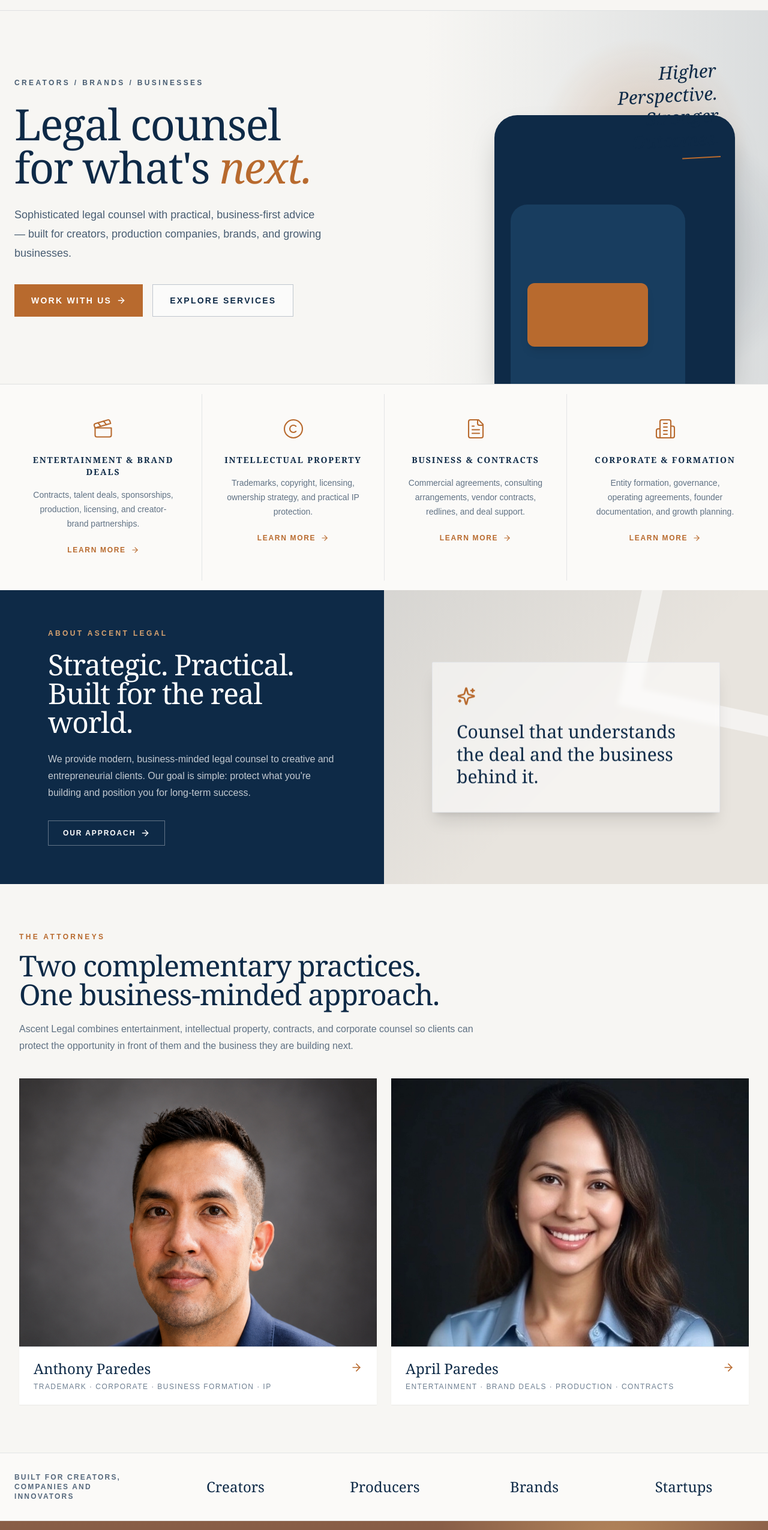
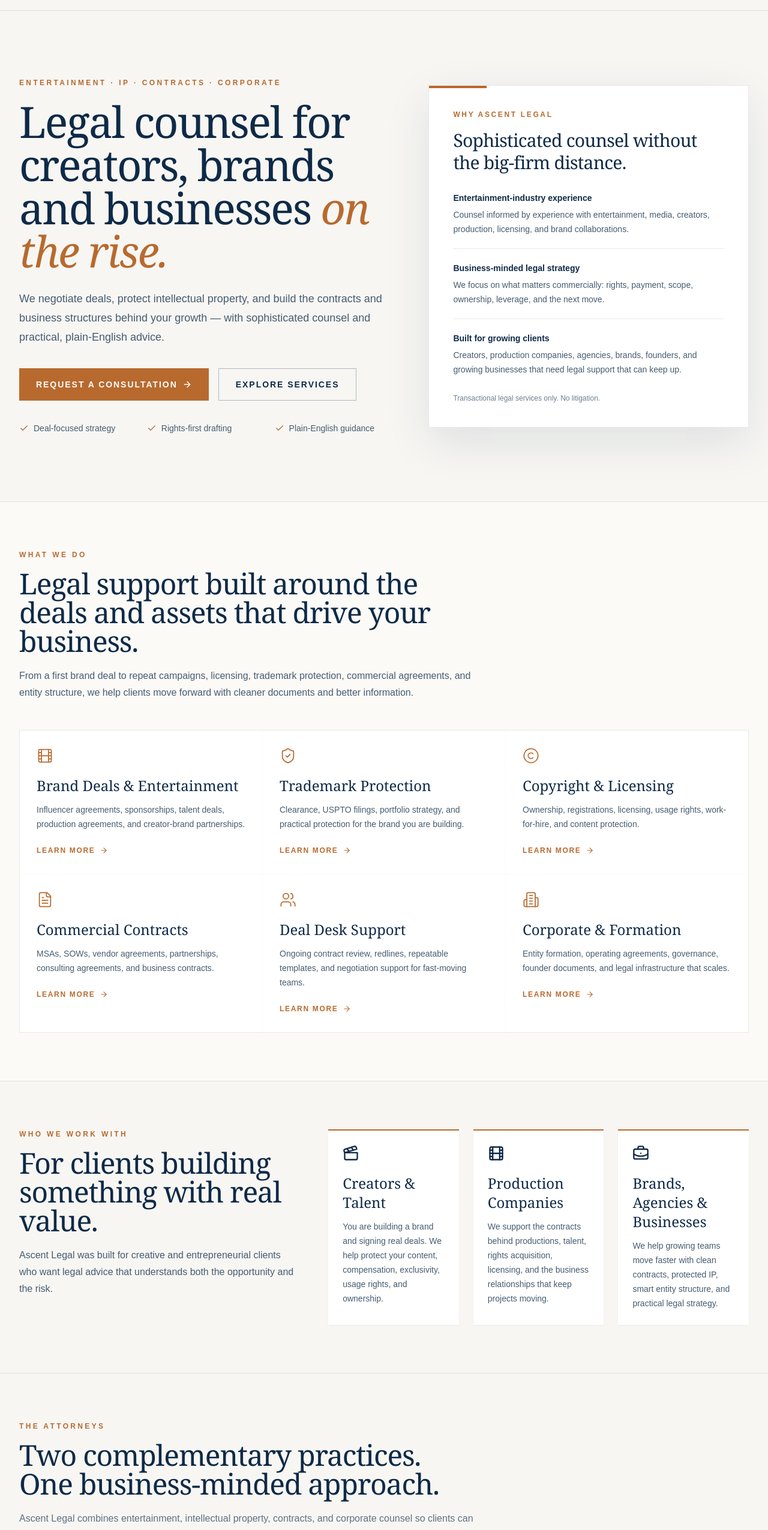
Before and after one commit to ajdreams17/Ascentlegal, a Next.js app: page / in a window 1280 px wide. Shown: the part 61-2612 px from the top of the page at 60% size. Built offline with nearby package versions, Linux system fonts and the light colour scheme.

Commit message:
Rework homepage content hierarchy and restore key original sections

```diff
--- a/app/page.jsx
+++ b/app/page.jsx
@@ -1,106 +1,162 @@
 import Link from "next/link";
 import {
+  ArrowRight,
+  BriefcaseBusiness,
+  Building2,
+  Check,
   Clapperboard,
   Copyright,
   FileText,
-  Building2,
-  ArrowRight,
-  Sparkles,
+  Film,
+  ShieldCheck,
+  Users,
 } from "lucide-react";
 import FounderSection from "../components/FounderSection";
 
 export const metadata = {
   title: "Ascent Legal | Entertainment, IP & Business Counsel",
   description:
-    "Sophisticated, business-first legal counsel for creators, production companies, brands, agencies, and growing businesses. Entertainment, intellectual property, contracts, and corporate formation.",
+    "Business-first entertainment, intellectual property, contracts, and corporate counsel for creators, production companies, brands, agencies, and growing businesses. Transactional counsel only.",
 };
 
 const services = [
   {
-    title: "Entertainment & Brand Deals",
-    desc: "Contracts, talent deals, sponsorships, production, licensing, and creator-brand partnerships.",
+    title: "Brand Deals & Entertainment",
+    desc: "Influencer agreements, sponsorships, talent deals, production agreements, and creator-brand partnerships.",
     href: "/services/entertainment",
-    icon: Clapperboard,
+    icon: Film,
   },
   {
-    title: "Intellectual Property",
-    desc: "Trademarks, copyright, licensing, ownership strategy, and practical IP protection.",
-    href: "/ip",
+    title: "Trademark Protection",
+    desc: "Clearance, USPTO filings, portfolio strategy, and practical protection for the brand you are building.",
+    href: "/services/trademark",
+    icon: ShieldCheck,
+  },
+  {
+    title: "Copyright & Licensing",
+    desc: "Ownership, registrations, licensing, usage rights, work-for-hire, and content protection.",
+    href: "/services/copyright",
     icon: Copyright,
   },
   {
-    title: "Business & Contracts",
-    desc: "Commercial agreements, consulting arrangements, vendor contracts, redlines, and deal support.",
+    title: "Commercial Contracts",
+    desc: "MSAs, SOWs, vendor agreements, partnerships, consulting agreements, and business contracts.",
     href: "/services/contracts-drafting",
     icon: FileText,
   },
   {
+    title: "Deal Desk Support",
+    desc: "Ongoing contract review, redlines, repeatable templates, and negotiation support for fast-moving teams.",
+    href: "/services/deal-desk-support",
+    icon: Users,
+  },
+  {
     title: "Corporate & Formation",
-    desc: "Entity formation, governance, operating agreements, founder documentation, and growth planning.",
+    desc: "Entity formation, operating agreements, governance, founder documents, and legal infrastructure that scales.",
     href: "/services/corporate-formation",
     icon: Building2,
   },
 ];
 
+const audiences = [
+  {
+    title: "Creators & Talent",
+    desc: "You are building a brand and signing real deals. We help protect your content, compensation, exclusivity, usage rights, and ownership.",
+    icon: Clapperboard,
+  },
+  {
+    title: "Production Companies",
+    desc: "We support the contracts behind productions, talent, rights acquisition, licensing, and the business relationships that keep projects moving.",
+    icon: Film,
+  },
+  {
+    title: "Brands, Agencies & Businesses",
+    desc: "We help growing teams move faster with clean contracts, protected IP, smart entity structure, and practical legal strategy.",
+    icon: BriefcaseBusiness,
+  },
+];
+
 export default function HomePage() {
   return (
-    <main className="bg-[#f7f6f3] text-[#0e2a47]">
+    <main className="bg-[#fbfaf7] text-[#0e2a47]">
       {/* HERO */}
-      <section className="relative overflow-hidden border-b border-[#0e2a47]/10 bg-[#f7f6f3]">
-        <div className="absolute inset-y-0 right-0 hidden w-[54%] md:block">
-          <div className="absolute inset-0 bg-[linear-gradient(90deg,#f7f6f3_0%,rgba(247,246,243,.72)_17%,rgba(14,42,71,.12)_100%)]" />
-          <div className="absolute inset-0 opacity-90 bg-[radial-gradient(circle_at_70%_35%,rgba(184,106,46,.28),transparent_28%),radial-gradient(circle_at_78%_65%,rgba(14,42,71,.18),transparent_32%)]" />
-          <div className="absolute bottom-0 right-[8%] h-[72%] w-[58%] rounded-t-[38px] bg-[#0e2a47] shadow-2xl" />
-          <div className="absolute bottom-0 right-[20%] h-[48%] w-[42%] rounded-t-[28px] bg-[#183d5f]" />
-          <div className="absolute bottom-[10%] right-[29%] h-[17%] w-[29%] rounded-xl bg-[#b86a2e] shadow-lg" />
-          <div className="absolute right-[12%] top-[14%] max-w-[260px] rotate-[-3deg] text-right font-serif text-3xl italic leading-tight text-[#0e2a47]">
-            Higher Perspective.<br />Stronger Outcomes.
-            <div className="ml-auto mt-3 h-[2px] w-16 bg-[#b86a2e]" />
-          </div>
-        </div>
+      <section className="border-b border-[#0e2a47]/10 bg-[#f7f6f3]">
+        <div className="mx-auto grid max-w-7xl gap-14 px-6 py-20 lg:grid-cols-[1.08fr_.92fr] lg:items-center lg:px-8 lg:py-28">
+          <div>
+            <p className="text-xs font-semibold uppercase tracking-[0.28em] text-[#b86a2e]">
+              Entertainment · IP · Contracts · Corporate
+            </p>
+            <h1 className="mt-5 max-w-3xl font-serif text-5xl leading-[1.02] tracking-[-0.03em] text-[#0e2a47] sm:text-6xl lg:text-7xl">
+              Legal counsel for creators, brands and businesses <span className="italic text-[#b86a2e]">on the rise.</span>
+            </h1>
+            <p className="mt-7 max-w-2xl text-lg leading-8 text-[#465c70]">
+              We negotiate deals, protect intellectual property, and build the contracts and business structures behind your growth — with sophisticated counsel and practical, plain-English advice.
+            </p>
 
-        <div className="mx-auto grid min-h-[620px] max-w-7xl items-center px-6 py-24 md:grid-cols-[.95fr_1.05fr] md:py-28">
-          <div className="relative z-10 max-w-xl">
-            <p className="mb-6 text-xs font-semibold uppercase tracking-[0.28em] text-[#0e2a47]/75">
-              Creators / Brands / Businesses
-            </p>
-            <h1 className="font-serif text-5xl leading-[1.02] tracking-[-0.025em] text-[#0e2a47] sm:text-6xl lg:text-7xl">
-              Legal counsel<br />for what&apos;s <span className="italic text-[#b86a2e]">next.</span>
-            </h1>
-            <p className="mt-7 max-w-lg text-lg leading-8 text-[#0e2a47]/75">
-              Sophisticated legal counsel with practical, business-first advice — built for creators,
-              production companies, brands, and growing businesses.
-            </p>
             <div className="mt-9 flex flex-wrap gap-4">
               <Link
                 href="/contact"
-                className="inline-flex items-center gap-2 bg-[#b86a2e] px-7 py-4 text-sm font-semibold uppercase tracking-[0.16em] text-white transition hover:bg-[#9f5724]"
+                className="inline-flex items-center gap-2 bg-[#b86a2e] px-7 py-4 text-sm font-bold uppercase tracking-[0.14em] text-white transition hover:bg-[#9f5724]"
               >
-                Work with us <ArrowRight className="h-4 w-4" />
+                Request a consultation <ArrowRight className="h-4 w-4" />
               </Link>
               <Link
                 href="/services"
-                className="inline-flex items-center gap-2 border border-[#0e2a47]/25 bg-white/60 px-7 py-4 text-sm font-semibold uppercase tracking-[0.16em] text-[#0e2a47] transition hover:bg-white"
+                className="inline-flex items-center gap-2 border border-[#0e2a47]/30 bg-transparent px-7 py-4 text-sm font-bold uppercase tracking-[0.14em] text-[#0e2a47] transition hover:bg-white"
               >
                 Explore services
               </Link>
             </div>
+
+            <div className="mt-9 grid gap-3 text-sm text-[#465c70] sm:grid-cols-3">
+              {["Deal-focused strategy", "Rights-first drafting", "Plain-English guidance"].map((item) => (
+                <div key={item} className="flex items-center gap-2">
+                  <Check className="h-4 w-4 text-[#b86a2e]" />
+                  <span>{item}</span>
+                </div>
+              ))}
+            </div>
           </div>
+
+          <aside className="relative border border-[#0e2a47]/12 bg-white p-8 shadow-[0_24px_70px_rgba(14,42,71,.10)] md:p-10">
+            <div className="absolute left-0 top-0 h-1 w-24 bg-[#b86a2e]" />
+            <p className="text-xs font-bold uppercase tracking-[0.22em] text-[#b86a2e]">Why Ascent Legal</p>
+            <h2 className="mt-4 font-serif text-3xl leading-tight text-[#0e2a47]">Sophisticated counsel without the big-firm distance.</h2>
+            <div className="mt-7 space-y-5 text-sm leading-6 text-[#465c70]">
+              <div className="border-b border-[#0e2a47]/10 pb-5">
+                <p className="font-semibold text-[#0e2a47]">Entertainment-industry experience</p>
+                <p className="mt-1">Counsel informed by experience with entertainment, media, creators, production, licensing, and brand collaborations.</p>
+              </div>
+              <div className="border-b border-[#0e2a47]/10 pb-5">
+                <p className="font-semibold text-[#0e2a47]">Business-minded legal strategy</p>
+                <p className="mt-1">We focus on what matters commercially: rights, payment, scope, ownership, leverage, and the next move.</p>
+              </div>
+              <div>
+                <p className="font-semibold text-[#0e2a47]">Built for growing clients</p>
+                <p className="mt-1">Creators, production companies, agencies, brands, founders, and growing businesses that need legal support that can keep up.</p>
+              </div>
+            </div>
+            <p className="mt-7 text-xs text-[#6b7e90]">Transactional legal services only. No litigation.</p>
+          </aside>
         </div>
       </section>
 
       {/* SERVICES */}
-      <section id="practice" className="bg-[#fbfaf8]">
-        <div className="mx-auto max-w-7xl px-6 py-4 lg:px-8">
-          <div className="grid divide-y divide-[#0e2a47]/10 md:grid-cols-4 md:divide-x md:divide-y-0">
+      <section id="practice" className="bg-[#fbfaf7]">
+        <div className="mx-auto max-w-7xl px-6 py-20 lg:px-8">
+          <div className="max-w-3xl">
+            <p className="text-xs font-semibold uppercase tracking-[0.28em] text-[#b86a2e]">What we do</p>
+            <h2 className="mt-4 font-serif text-4xl leading-tight text-[#0e2a47] sm:text-5xl">Legal support built around the deals and assets that drive your business.</h2>
+            <p className="mt-5 text-base leading-7 text-[#465c70]">From a first brand deal to repeat campaigns, licensing, trademark protection, commercial agreements, and entity structure, we help clients move forward with cleaner documents and better information.</p>
+          </div>
+
+          <div className="mt-12 grid gap-px overflow-hidden border border-[#0e2a47]/12 bg-[#0e2a47]/12 md:grid-cols-2 lg:grid-cols-3">
             {services.map(({ title, desc, href, icon: Icon }) => (
-              <Link key={title} href={href} className="group px-6 py-10 text-center first:pl-0 last:pr-0">
-                <Icon className="mx-auto h-9 w-9 stroke-[1.4] text-[#b86a2e]" />
-                <h2 className="mt-6 text-sm font-semibold uppercase leading-5 tracking-[0.13em] text-[#0e2a47]">
-                  {title}
-                </h2>
-                <p className="mx-auto mt-4 max-w-[240px] text-sm leading-6 text-[#0e2a47]/65">{desc}</p>
-                <span className="mt-6 inline-flex items-center gap-2 text-xs font-semibold uppercase tracking-[0.14em] text-[#b86a2e]">
+              <Link key={title} href={href} className="group bg-white p-7 transition hover:bg-[#f7f6f3]">
+                <Icon className="h-7 w-7 stroke-[1.5] text-[#b86a2e]" />
+                <h3 className="mt-5 font-serif text-2xl text-[#0e2a47]">{title}</h3>
+                <p className="mt-3 text-sm leading-6 text-[#465c70]">{desc}</p>
+                <span className="mt-6 inline-flex items-center gap-2 text-xs font-bold uppercase tracking-[0.14em] text-[#b86a2e]">
                   Learn more <ArrowRight className="h-3.5 w-3.5 transition group-hover:translate-x-1" />
                 </span>
               </Link>
@@ -109,61 +165,67 @@ export default function HomePage() {
         </div>
       </section>
 
-      {/* POSITIONING */}
-      <section className="grid min-h-[360px] md:grid-cols-2">
-        <div className="flex items-center bg-[#0e2a47] px-8 py-16 text-white md:px-14 lg:px-20">
-          <div className="max-w-xl">
-            <p className="text-xs font-semibold uppercase tracking-[0.28em] text-[#d6a270]">About Ascent Legal</p>
-            <h2 className="mt-5 font-serif text-4xl leading-tight sm:text-5xl">
-              Strategic. Practical.<br />Built for the real world.
-            </h2>
-            <p className="mt-6 max-w-lg text-base leading-7 text-white/75">
-              We provide modern, business-minded legal counsel to creative and entrepreneurial clients.
-              Our goal is simple: protect what you&apos;re building and position you for long-term success.
-            </p>
-            <Link
-              href="/about"
-              className="mt-8 inline-flex items-center gap-2 border border-white/35 px-6 py-3 text-xs font-semibold uppercase tracking-[0.16em] hover:bg-white hover:text-[#0e2a47]"
-            >
-              Our approach <ArrowRight className="h-4 w-4" />
-            </Link>
-          </div>
-        </div>
-        <div className="relative overflow-hidden bg-[#e8e4de]">
-          <div className="absolute inset-0 bg-[linear-gradient(135deg,rgba(14,42,71,.08),transparent_55%)]" />
-          <div className="absolute -right-16 -top-16 h-72 w-72 rotate-12 border-[34px] border-white/55" />
-          <div className="absolute left-1/2 top-1/2 w-[75%] -translate-x-1/2 -translate-y-1/2 rounded-sm border border-[#0e2a47]/12 bg-white/55 p-10 shadow-xl backdrop-blur-sm">
-            <Sparkles className="h-8 w-8 text-[#b86a2e]" />
-            <p className="mt-6 font-serif text-3xl leading-tight text-[#0e2a47]">Counsel that understands the deal and the business behind it.</p>
+      {/* WHO WE SERVE */}
+      <section className="border-y border-[#0e2a47]/10 bg-[#f7f6f3]">
+        <div className="mx-auto max-w-7xl px-6 py-20 lg:px-8">
+          <div className="grid gap-12 lg:grid-cols-[.8fr_1.2fr]">
+            <div>
+              <p className="text-xs font-semibold uppercase tracking-[0.28em] text-[#b86a2e]">Who we work with</p>
+              <h2 className="mt-4 font-serif text-4xl leading-tight text-[#0e2a47] sm:text-5xl">For clients building something with real value.</h2>
+              <p className="mt-5 text-base leading-7 text-[#465c70]">Ascent Legal was built for creative and entrepreneurial clients who want legal advice that understands both the opportunity and the risk.</p>
+            </div>
+
+            <div className="grid gap-6 md:grid-cols-3">
+              {audiences.map(({ title, desc, icon: Icon }) => (
+                <div key={title} className="border-t-2 border-[#b86a2e] bg-white p-6 shadow-sm">
+                  <Icon className="h-7 w-7 text-[#0e2a47]" />
+                  <h3 className="mt-5 font-serif text-2xl text-[#0e2a47]">{title}</h3>
+                  <p className="mt-3 text-sm leading-6 text-[#465c70]">{desc}</p>
+                </div>
+              ))}
+            </div>
           </div>
         </div>
       </section>
 
+      {/* ATTORNEYS */}
       <FounderSection />
 
-      {/* TRUST STRIP */}
-      <section className="border-y border-[#0e2a47]/10 bg-[#fbfaf8]">
-        <div className="mx-auto grid max-w-7xl items-center gap-8 px-6 py-8 md:grid-cols-[220px_1fr]">
-          <p className="text-xs font-semibold uppercase tracking-[0.18em] text-[#0e2a47]/70">
-            Built for creators, companies and innovators
-          </p>
-          <div className="grid grid-cols-2 gap-4 text-center font-serif text-xl text-[#0e2a47] sm:grid-cols-4 sm:text-2xl">
-            <span>Creators</span><span>Producers</span><span>Brands</span><span>Startups</span>
+      {/* PROCESS */}
+      <section className="bg-[#0e2a47] text-white">
+        <div className="mx-auto max-w-7xl px-6 py-20 lg:px-8">
+          <div className="max-w-3xl">
+            <p className="text-xs font-semibold uppercase tracking-[0.28em] text-[#dba06d]">How we work</p>
+            <h2 className="mt-4 font-serif text-4xl leading-tight text-white sm:text-5xl">Clear advice from opportunity to signed agreement.</h2>
+          </div>
+
+          <div className="mt-12 grid gap-8 md:grid-cols-3">
+            {[
+              ["01", "Understand the deal", "We confirm the business goal, timeline, leverage, and the issues that actually matter."],
+              ["02", "Protect the important points", "We review, draft, or negotiate around rights, payment, scope, ownership, exclusivity, liability, and exit terms."],
+              ["03", "Get you to execution", "You leave with clear language, practical next steps, and documents that support the deal you intended to make."],
+            ].map(([number, title, desc]) => (
+              <div key={number} className="border-t border-white/25 pt-6">
+                <p className="font-serif text-3xl text-[#dba06d]">{number}</p>
+                <h3 className="mt-4 text-lg font-semibold text-white">{title}</h3>
+                <p className="mt-3 text-sm leading-6 text-white/75">{desc}</p>
+              </div>
+            ))}
           </div>
         </div>
       </section>
 
       {/* CTA */}
-      <section className="relative overflow-hidden bg-[#8e6047] px-6 py-20 text-center text-white">
-        <div className="absolute inset-0 bg-[radial-gradient(circle_at_80%_15%,rgba(239,188,117,.42),transparent_28%),linear-gradient(180deg,rgba(14,42,71,.04),rgba(14,42,71,.4))]" />
-        <div className="relative mx-auto max-w-4xl">
-          <p className="text-xs font-semibold uppercase tracking-[0.28em] text-white/75">Let&apos;s build what&apos;s next</p>
-          <h2 className="mt-4 font-serif text-4xl sm:text-5xl">Legal built for your ascent.</h2>
+      <section className="bg-[#f7f6f3] px-6 py-20 text-center">
+        <div className="mx-auto max-w-3xl">
+          <p className="text-xs font-semibold uppercase tracking-[0.28em] text-[#b86a2e]">Legal built for your ascent</p>
+          <h2 className="mt-4 font-serif text-4xl leading-tight text-[#0e2a47] sm:text-5xl">Have a deal, brand, or business you are ready to protect?</h2>
+          <p className="mx-auto mt-5 max-w-2xl text-base leading-7 text-[#465c70]">Tell us what you are working on. We will help you determine the right legal next step.</p>
           <Link
             href="/contact"
-            className="mt-8 inline-flex items-center gap-2 border border-white/70 px-7 py-4 text-xs font-semibold uppercase tracking-[0.16em] transition hover:bg-white hover:text-[#0e2a47]"
+            className="mt-8 inline-flex items-center gap-2 bg-[#b86a2e] px-7 py-4 text-sm font-bold uppercase tracking-[0.14em] text-white transition hover:bg-[#9f5724]"
           >
-            Schedule a consultation <ArrowRight className="h-4 w-4" />
+            Request a consultation <ArrowRight className="h-4 w-4" />
           </Link>
         </div>
       </section>
```
